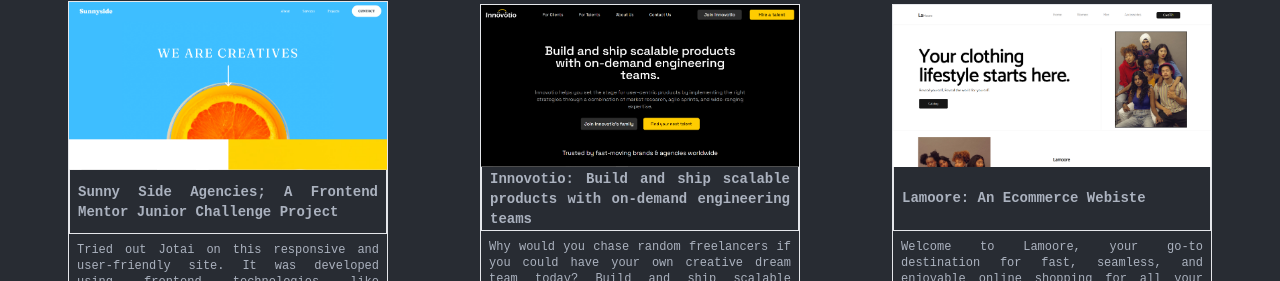
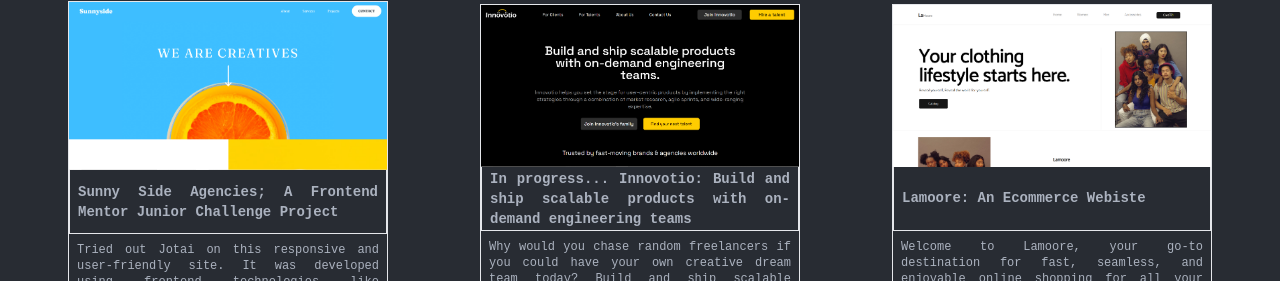
Before and after one commit to ForJessicaSake/Portfolio, a React (Create React App) app: page / in a window 1280 px wide. Shown: the part 3095-3376 px from the top of the page. Built offline with nearby package versions, Linux system fonts and the light colour scheme; no server answers.

Commit message:
feat:members and members view page

```diff
--- a/src/components/Project.tsx
+++ b/src/components/Project.tsx
@@ -55,7 +55,7 @@
         />
           <Card
           image={innovotio}
-          title="Innovotio: Build and ship scalable products with on-demand engineering teams"
+          title="In progress... Innovotio: Build and ship scalable products with on-demand engineering teams"
           about="Why would you chase random freelancers if you could have your own creative dream team today? Build and ship scalable products with on-demand engineering teams provided by Innovotio."
           link="https://innovotio-website.vercel.app/"
         />
```
